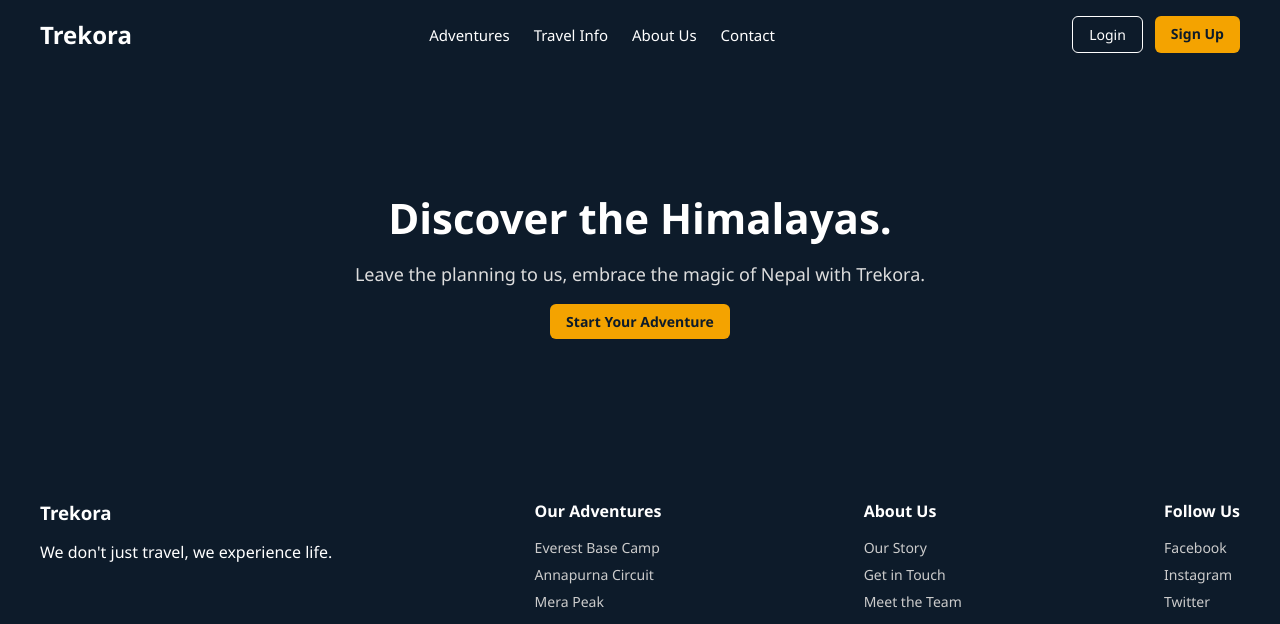
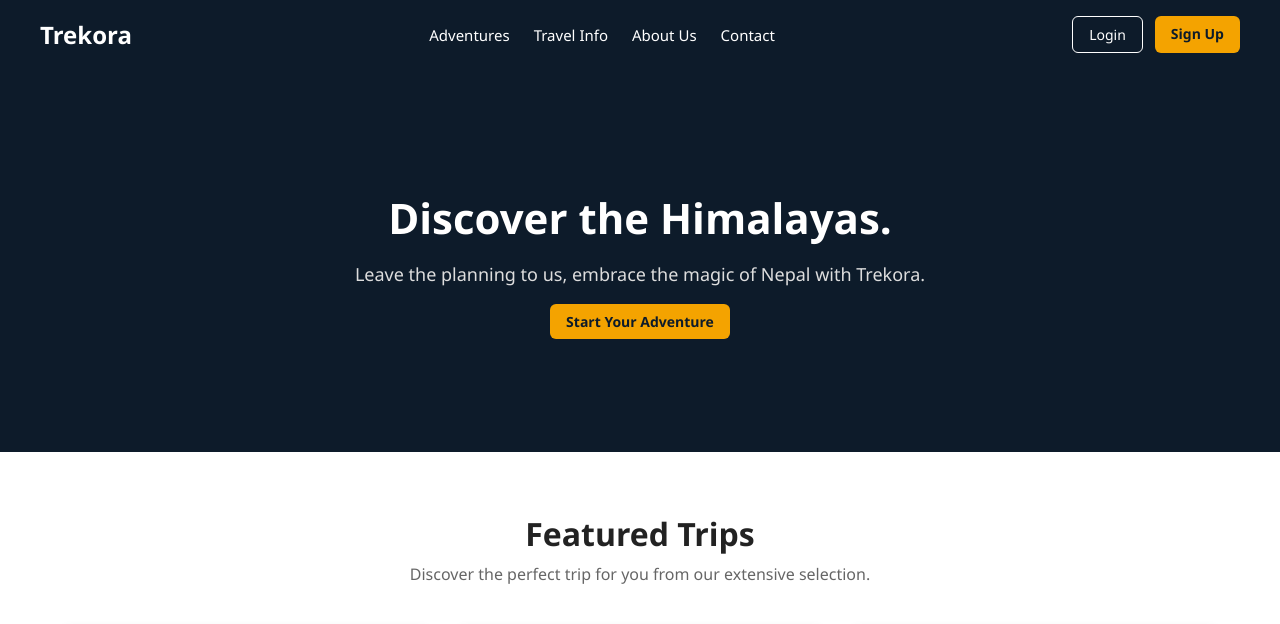
Before and after one commit to sampada596/trekora, a Django app: page / in a window 1280 px wide. Shown: the top 624 px of the page. Run offline with Django 5.2, Linux system fonts and the light colour scheme; grey boxes are pictures that could not be loaded.

Commit message:
Add about section with stats to home page

```diff
--- a/static/css/style.css
+++ b/static/css/style.css
@@ -126,3 +126,139 @@ body {
     margin-bottom: 24px;
     color: #ddd;
 }
+
+/* Featured Trips */
+.featured-trips {
+    max-width: 1200px;
+    margin: 0 auto;
+    padding: 60px 20px;
+    text-align: center;
+}
+
+.featured-trips h2 {
+    font-size: 32px;
+    margin-bottom: 8px;
+}
+
+.section-sub {
+    color: #666;
+    margin-bottom: 40px;
+}
+
+.trip-grid {
+    display: grid;
+    grid-template-columns: repeat(auto-fit, minmax(280px, 1fr));
+    gap: 24px;
+    text-align: left;
+}
+
+.trip-card {
+    border: 1px solid #eee;
+    border-radius: 10px;
+    overflow: hidden;
+    box-shadow: 0 2px 8px rgba(0,0,0,0.06);
+    transition: transform 0.2s ease;
+}
+
+.trip-card:hover {
+    transform: translateY(-4px);
+}
+
+.trip-card img {
+    width: 100%;
+    height: 200px;
+    object-fit: cover;
+    background: #eee;
+}
+
+.trip-info {
+    padding: 16px;
+}
+
+.trip-category {
+    background: #f4a300;
+    color: #0d1b2a;
+    font-size: 12px;
+    font-weight: 600;
+    padding: 4px 10px;
+    border-radius: 20px;
+}
+
+.trip-info h3 {
+    margin: 12px 0 4px;
+    font-size: 18px;
+}
+
+.trip-meta {
+    color: #777;
+    font-size: 14px;
+    margin-bottom: 8px;
+}
+
+.trip-price {
+    font-weight: 600;
+    color: #0d1b2a;
+}
+
+/* About Preview */
+.about-preview {
+    max-width: 1200px;
+    margin: 0 auto;
+    padding: 60px 20px;
+    display: flex;
+    flex-wrap: wrap;
+    gap: 48px;
+    align-items: center;
+}
+
+.about-text {
+    flex: 1;
+    min-width: 280px;
+}
+
+.section-label {
+    color: #f4a300;
+    font-weight: 600;
+    font-size: 14px;
+    text-transform: uppercase;
+}
+
+.about-text h2 {
+    font-size: 32px;
+    margin: 8px 0 16px;
+}
+
+.about-text p {
+    color: #555;
+    margin-bottom: 20px;
+    line-height: 1.6;
+}
+
+.btn-outline-dark {
+    display: inline-block;
+    border: 1px solid #0d1b2a;
+    color: #0d1b2a;
+    padding: 10px 20px;
+    border-radius: 6px;
+    text-decoration: none;
+    font-weight: 600;
+}
+
+.about-stats {
+    flex: 1;
+    min-width: 280px;
+    display: flex;
+    justify-content: space-around;
+    text-align: center;
+}
+
+.stat h3 {
+    font-size: 32px;
+    color: #0d1b2a;
+}
+
+.stat p {
+    color: #777;
+    font-size: 14px;
+    margin-top: 4px;
+}
--- a/templates/home.html
+++ b/templates/home.html
@@ -1,5 +1,5 @@
 {% extends "base.html" %}
-
+{% load static %}
 {% block title %}Trekora - Home{% endblock %}
 
 {% block content %}
@@ -10,4 +10,67 @@
     <a href="#" class="btn-filled">Start Your Adventure</a>
 </section>
 
+<section class="featured-trips">
+    <h2>Featured Trips</h2>
+    <p class="section-sub">Discover the perfect trip for you from our extensive selection.</p>
+
+    <div class="trip-grid">
+
+        <div class="trip-card">
+            <img src="{% static 'images/placeholder-trip.jpg' %}" alt="Everest Base Camp">
+            <div class="trip-info">
+                <span class="trip-category">Trekking</span>
+                <h3>Everest Base Camp</h3>
+                <p class="trip-meta">Everest &bull; 16 days</p>
+                <p class="trip-price">Starts at $1,450</p>
+            </div>
+        </div>
+
+        <div class="trip-card">
+            <img src="{% static 'images/placeholder-trip.jpg' %}" alt="Annapurna Circuit">
+            <div class="trip-info">
+                <span class="trip-category">Trekking</span>
+                <h3>Annapurna Circuit</h3>
+                <p class="trip-meta">Annapurna &bull; 20 days</p>
+                <p class="trip-price">Starts at $1,200</p>
+            </div>
+        </div>
+
+        <div class="trip-card">
+            <img src="{% static 'images/placeholder-trip.jpg' %}" alt="Upper Mustang">
+            <div class="trip-info">
+                <span class="trip-category">Tour</span>
+                <h3>Upper Mustang</h3>
+                <p class="trip-meta">Mustang &bull; 15 days</p>
+                <p class="trip-price">Starts at $1,800</p>
+            </div>
+        </div>
+
+    </div>
+</section>
+
+<section class="about-preview">
+    <div class="about-text">
+        <span class="section-label">About Us</span>
+        <h2>Why Trekora?</h2>
+        <p>Because here, adventure isn't just about pushing your limits. It's about awakening the explorer within — the one who thrills at the call of the mountains.</p>
+        <a href="#" class="btn-outline-dark">Learn More</a>
+    </div>
+
+    <div class="about-stats">
+        <div class="stat">
+            <h3>500+</h3>
+            <p>Happy Customers</p>
+        </div>
+        <div class="stat">
+            <h3>120+</h3>
+            <p>Trips Completed</p>
+        </div>
+        <div class="stat">
+            <h3>10+</h3>
+            <p>Years in Business</p>
+        </div>
+    </div>
+</section>
+
 {% endblock %}
```
